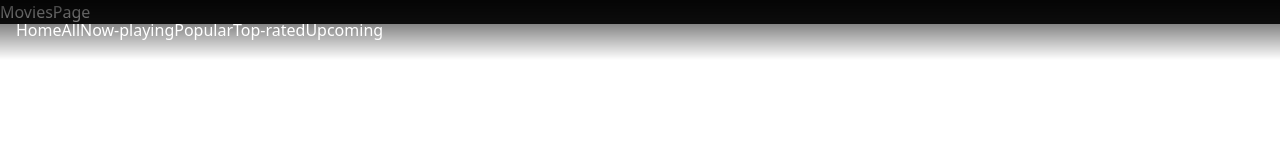
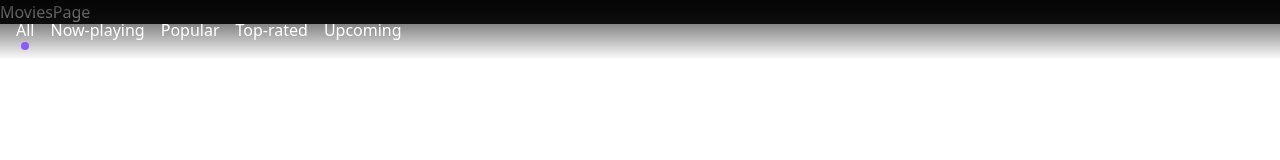
Before and after one commit to SEJ1991/next-crud, a Next.js app: page /movies in a window 1280 px wide. Shown: the top 160 px of the page. Built offline with nearby package versions, Linux system fonts and the light colour scheme; no server answers.

Commit message:
feat: [NC_publish-MovieNav-component-21] published MovieNav component
fix: [NC_publish-MovieNav-component-21] fix mismatch warning

```diff
--- /dev/null
+++ b/src/app/movies/[status]/page.tsx
@@ -0,0 +1,5 @@
+import React from 'react';
+
+export default function MoviesByStatusPage() {
+  return <div>page</div>;
+}
--- a/src/domains/movie/components/MovieHeader.tsx
+++ b/src/domains/movie/components/MovieHeader.tsx
@@ -1,5 +1,5 @@
 'use client';
-import { NextLink } from '@/shared';
+import { MovieNav } from '@/domains/movie';
 import { useMotionValueEvent, useScroll } from 'framer-motion';
 import { useRef, useState } from 'react';
 
@@ -19,7 +19,7 @@ export function MovieHeader() {
   return (
     <header
       ref={ref}
-      className='fixed top-0 w-full max-contents-width h-[var(--size-header-height)] flex justify-between items-center mx-auto px-[var(--size-page-frame-padding-x)] z-30'
+      className='fixed top-0 w-full max-contents-width h-[var(--size-header-height)] flex items-center mx-auto px-[var(--size-page-frame-padding-x)] z-30'
     >
       <div
         className={`absolute left-0 size-full transition-opacity duration-300 ${
@@ -27,22 +27,7 @@ export function MovieHeader() {
         }`}
         style={{ backgroundImage: 'linear-gradient(to bottom, rgba(0,0,0,0.8), rgba(0,0,0,0))' }}
       />
-      <nav className='z-1'>
-        {LINKS.map(({ href, label }) => (
-          <NextLink key={href} href={href}>
-            {label}
-          </NextLink>
-        ))}
-      </nav>
+      <MovieNav className='z-1' />
     </header>
   );
 }
-
-const LINKS = [
-  { href: '/', label: 'Home' },
-  { href: '/movies', label: 'All' },
-  { href: '/movies/now-playing', label: 'Now-playing' },
-  { href: '/movies/popular', label: 'Popular' },
-  { href: '/movies/top_rated', label: 'Top-rated' },
-  { href: '/movies/upcoming', label: 'Upcoming' },
-];
--- /dev/null
+++ b/src/domains/movie/components/MovieNav.tsx
@@ -0,0 +1,47 @@
+'use client';
+import { NextLink } from '@/shared';
+import { usePathname } from 'next/navigation';
+import { ComponentPropsWithoutRef, useEffect, useState } from 'react';
+import { twMerge } from 'tailwind-merge';
+import { motion } from 'framer-motion';
+
+export function MovieNav(props: ComponentPropsWithoutRef<'nav'>) {
+  const pathname = usePathname();
+  const [mounted, setMounted] = useState(false);
+
+  useEffect(() => {
+    setMounted(true);
+  }, []);
+
+  return (
+    <nav {...props} className={twMerge('flex gap-2 sm:gap-4', props.className)}>
+      {LINKS.map(({ href, label }) => {
+        const isActive = pathname === href;
+
+        return (
+          <div key={href} className='relative'>
+            <NextLink href={href} className='text-sm sm:text-base'>
+              {label}
+            </NextLink>
+            {mounted && isActive && (
+              <motion.div
+                layoutId='movie-nav-indicator'
+                style={{ originY: '0px' }}
+                className='absolute left-1/2 -translate-x-1/2 bg-accent-primary w-2 h-2 rounded-full'
+                transition={{ type: 'spring', stiffness: 500, damping: 30 }}
+              />
+            )}
+          </div>
+        );
+      })}
+    </nav>
+  );
+}
+
+const LINKS = [
+  { href: '/movies', label: 'All' },
+  { href: '/movies/now-playing', label: 'Now-playing' },
+  { href: '/movies/popular', label: 'Popular' },
+  { href: '/movies/top_rated', label: 'Top-rated' },
+  { href: '/movies/upcoming', label: 'Upcoming' },
+];
--- a/src/domains/movie/index.ts
+++ b/src/domains/movie/index.ts
@@ -1,5 +1,6 @@
 // components
 export * from './components/MovieHeader';
+export * from './components/MovieNav';
 export * from './components/MovieWidget';
 
 // containers
```
